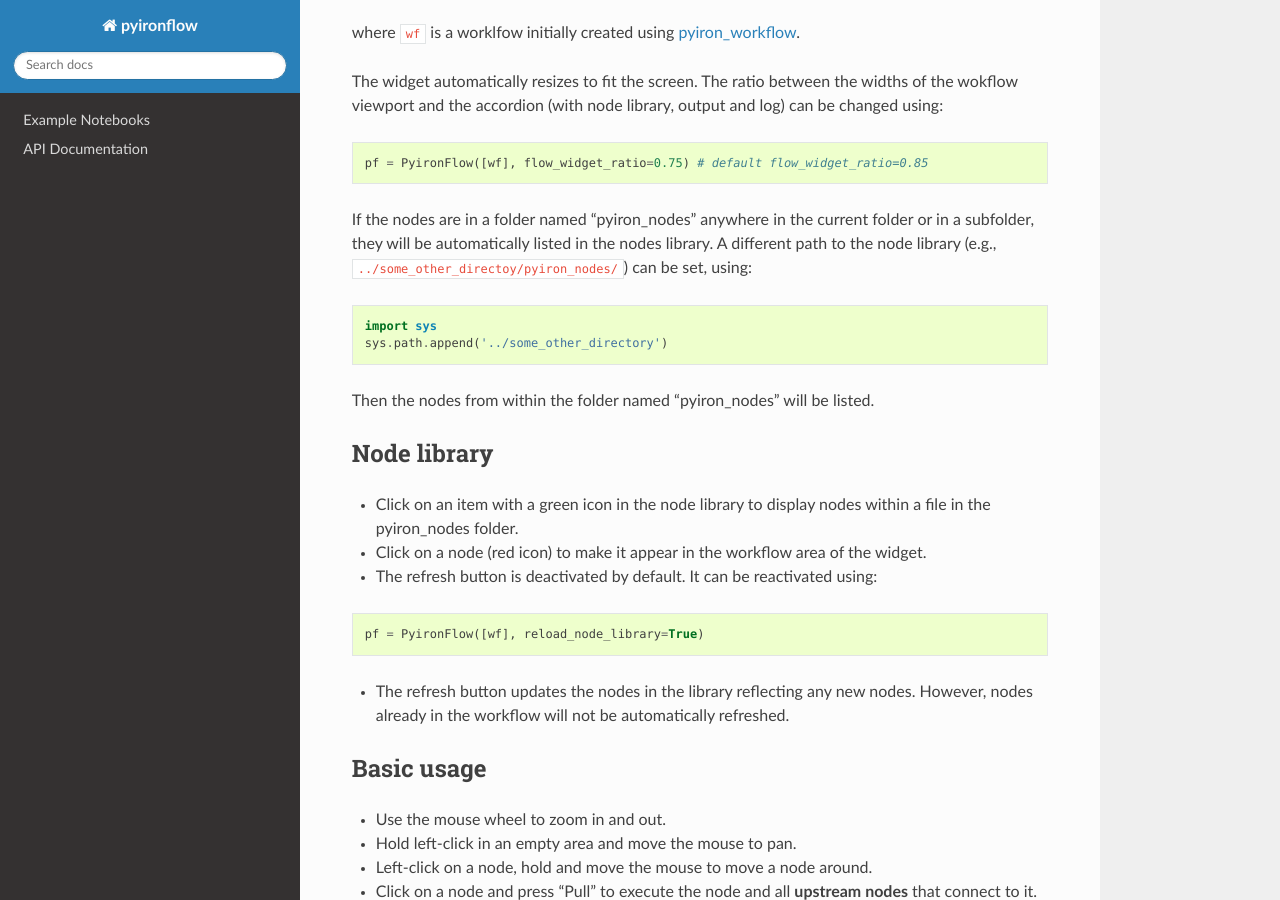
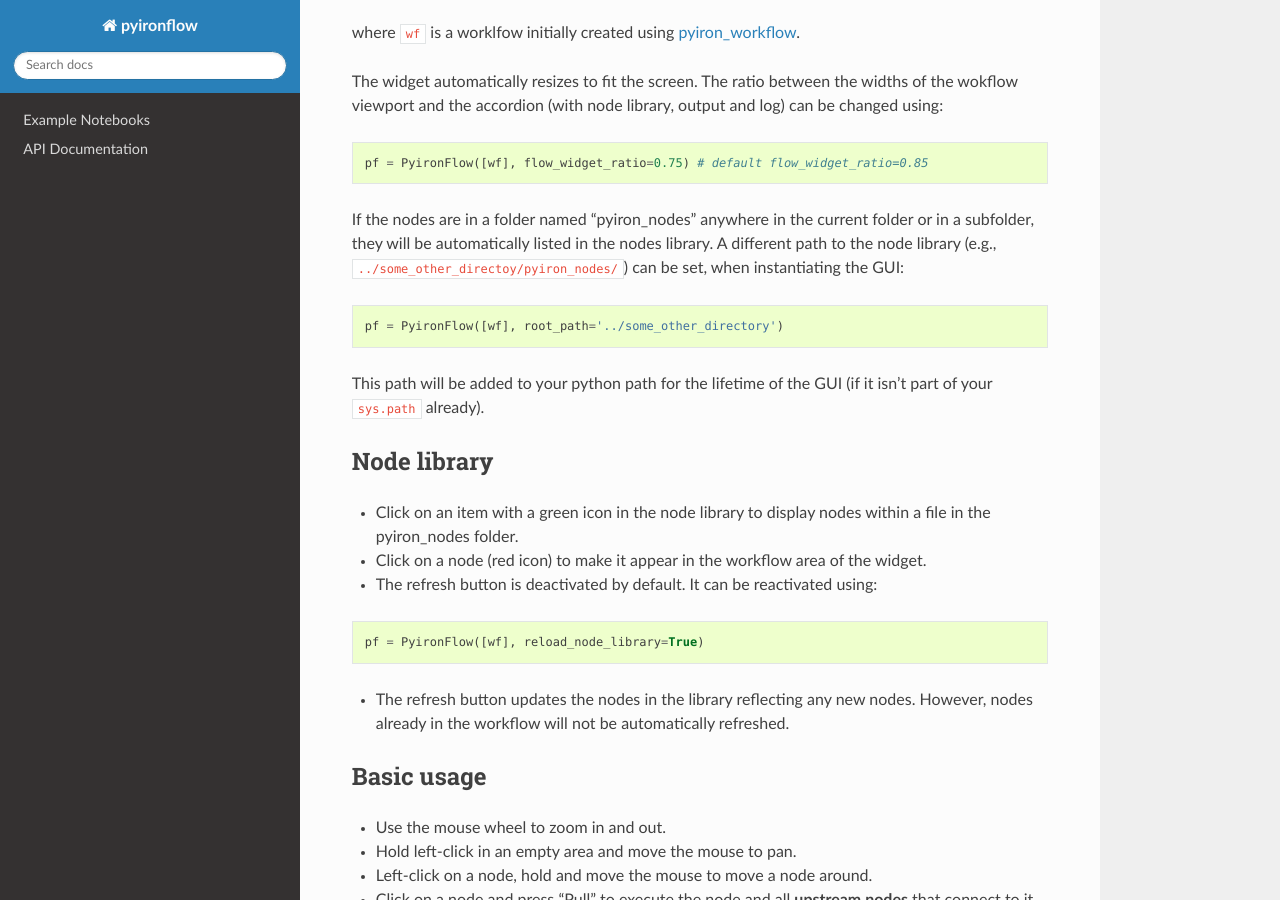
Before and after one commit to pyiron/pyironFlow, a Sphinx documentation site: the page built from docs/user_guide.md, in a window 1280 px wide and 900 px high, scrolled down 1188 px. Built offline with Sphinx 7.4.7 and the Read the Docs theme 3.1.0, drawn with Linux system fonts in a browser that asks for light colours; the version number could not be read and is left out.

Commit message:
Simplify path instructions
Signed-off-by: liamhuber <liamhuber@greyhavensolutions.com>

````diff
--- a/docs/user_guide.md
+++ b/docs/user_guide.md
@@ -43,12 +43,13 @@ pf = PyironFlow([wf], flow_widget_ratio=0.75) # default flow_widget_ratio=0.85
 ```
 
 If the nodes are in a folder named "pyiron_nodes" anywhere in the current folder or in a subfolder, they will be automatically listed in the nodes library.
-A different path to the node library (e.g., `../some_other_directoy/pyiron_nodes/`) can be set, using:
+A different path to the node library (e.g., `../some_other_directoy/pyiron_nodes/`) can be set, when instantiating the GUI:
+
 ```
-import sys
-sys.path.append('../some_other_directory')
+pf = PyironFlow([wf], root_path='../some_other_directory')
 ```
-Then the nodes from within the folder named "pyiron_nodes" will be listed.
+
+This path will be added to your python path for the lifetime of the GUI (if it isn't part of your `sys.path` already).
 
 ## Node library <a name="node_library"></a>
 - Click on an item with a green icon in the node library to display nodes within a file in the pyiron_nodes folder.
````
